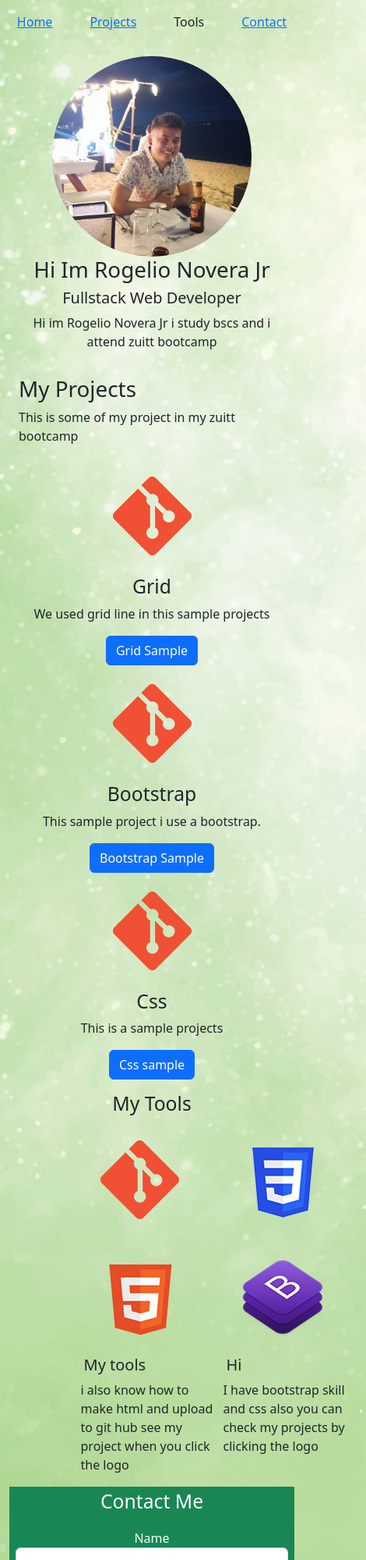
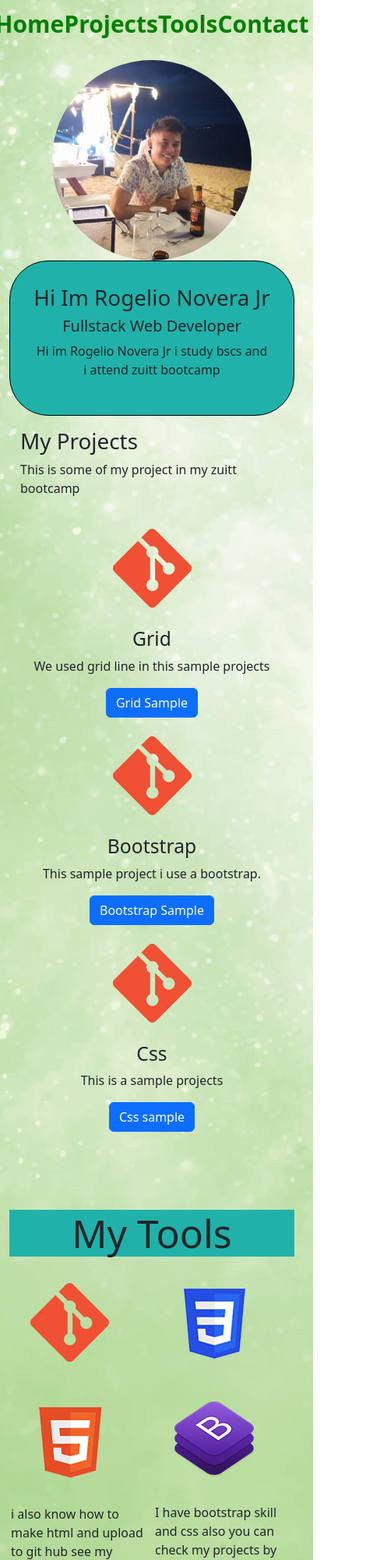
Before and after one commit to jrnovera/b335-novera-capstone-1, a plain HTML site: page index.html in a window 390 px wide. Shown: the top 2000 px of the page at 78% size, 470 px wide, since content can reach past the window. Drawn offline with nearby package versions, Linux system fonts and the light colour scheme; a web font is replaced by a local one.

Commit message:
adjusting responsive view

```diff
--- a/index.html
+++ b/index.html
@@ -7,7 +7,7 @@
 
     <link href="https://cdn.jsdelivr.net/npm/bootstrap@5.3.2/dist/css/bootstrap.min.css" rel="stylesheet" integrity="sha384-T3c6CoIi6uLrA9TneNEoa7RxnatzjcDSCmG1MXxSR1GAsXEV/Dwwykc2MPK8M2HN" crossorigin="anonymous">
 
-    <link rel="stylesheet" href="./index.css" />
+    <link rel="stylesheet" href="./index1.css" />
 
     <link rel="preconnect" href="https://fonts.googleapis.com">
     <link rel="preconnect" href="https://fonts.gstatic.com" crossorigin>
@@ -17,20 +17,19 @@
 
 </head>
 <body background="./images/green.jpg" class="img-fluid w-100">
-    <div class="container-fluid">
+    <div class="container">
         <section>
             <!--Navbar start here -->
-
-            <a href="">
+            <div>
                 <nav>
-                    <div id="navbar" class="navbar navbar-expand-md d-flex flex-row p-3  justify-content-center ">
+                    <div id="navbar" class="navbar navbar-expand-md  justify-content-center ">
 
                         <div id="navlinks" class="d-flex flex-row text-dark">
-                            <div class="mx-4"><a href="index.html">Home</a></div>
-                            <div class="mx-4"><a href="projects.html" target="_blank"
+                            <div class="mx-md-4"><a href="index.html">Home</a></div>
+                            <div class="mx-md-4"><a href="projects.html" target="_blank"
                                 >Projects</a></div>
-                            <div class="mx-4">Tools</a></div>
-                            <div class="mx-4"><a href="#contact-section">Contact</h3></a></div>
+                                <div class="mx-md-4" id="tools1">Tools</a></div>
+                                <div class="mx-md-4"><a href="#contact-section">Contact</h3></a></div>
                             </div>
                         </div>
                     </nav>
@@ -40,7 +39,7 @@
                 <section id="landing">
                     <div class="container-fluid">
                        <div class="row my-3 text-center " id="about">
-                    <div class="my-auto col-12 col-md-6  order-2 order-md-1">
+                        <div id="self" class="my-auto col-12 col-md-6  order-2 order-md-1">
 
                             <h1>Hi Im Rogelio Novera Jr</h1>
                             <h5>Fullstack Web Developer</h5>
@@ -103,17 +102,17 @@
     </section>
 
     <section id="tools">
-    <h2 class="text-center mt-3">My Tools</h2>
-    <div id="projects" class="d-flex flex-row justify-content-around">
+        <h2 id="mytools" class="container text-center">My Tools</h2>
+        <div id="project3" class="d-flex flex-row ">
 
          <!-- Project 1 -->
-     <div id="projects" class="col-6 col-md-6 col-lg-6 offset-3">
+         <div id="projects" class="col-6 col-md-6 col-lg-6">
            <a href="projects.html" target="_blank"
            >     <img src="./images/logo-git.png" class="img-fluid"></a>
            <a href="projects.html" target="_blank"
            >   <img src="./images/logo-html5.png" class="img-fluid"></a>
 
-       <h5 class="mx-1">My tools</h5>
+           <h5 class="mx-1"></h5>
            <p>i also know how to make html and upload to git hub see my project when you click the logo</p>
        </div>
 
@@ -123,7 +122,7 @@
         >        <img src="./images/logo-css3.png" class="img-fluid"> </a>
         <a href="projects.html" target="_blank"
         >         <img src="./images/logo-bootstrap.png" class="img-fluid"></a>
-    <h5 class="mx-1">Hi</h5>
+        <h5 class="mx-1"></h5>
         <p>I have bootstrap skill and css also you can check my projects by clicking the logo</p>
     </div>
 </section>
@@ -182,8 +181,8 @@
 </body>
 
 </section>
-<footer class="container-fluid text-white d-flex gap-3 justify-content-center">
-    <div>
+<footer>
+    <div id="footer-content" class="container-fluid" >
         <div>Contact me:</div>
         <div>09071057750</div>
         <div>|</div>
--- /dev/null
+++ b/index1.css
@@ -0,0 +1,63 @@
+*{
+	margin: 0;
+	padding: 0;
+	box-sizing:border-box ;
+}
+#navbar a{
+	color: green; !important;
+	font-size: 30px;
+	text-decoration: none;
+	font-weight: bold;
+
+}
+
+
+
+#navbar a:hover{
+	background-color:darkseagreen;
+	color:peachpuff;
+}
+#tools1{
+	color: green !important;
+	font-size: 30px;
+	font-weight: bold;
+
+
+}#tools1:hover{
+color: peachpuff;
+background-color:darkseagreen ;
+}
+
+#mytools{
+	font-size: 50px;
+	margin-top: 100px !important;
+}
+#self{
+	border:solid black 1px;
+	border-radius: 50px;
+	padding: 30px;
+	background-color: lightseagreen;
+}
+#mytools{
+	background-color: lightseagreen;
+}
+footer,#footer-content{
+	display: flex;
+	margin: 5px;
+
+
+	}
+
+
+#tools{
+	margin: 0 !important;
+	padding: 0 !important;
+
+}
+#projects{
+
+	margin: 2px;
+}
+#projects1{
+
+}
```
Also changed, not shown: grid.html (+2 -1 lines), projects1.html (+1 -1 lines). Lines whose indentation alone changed are shown as unchanged.
